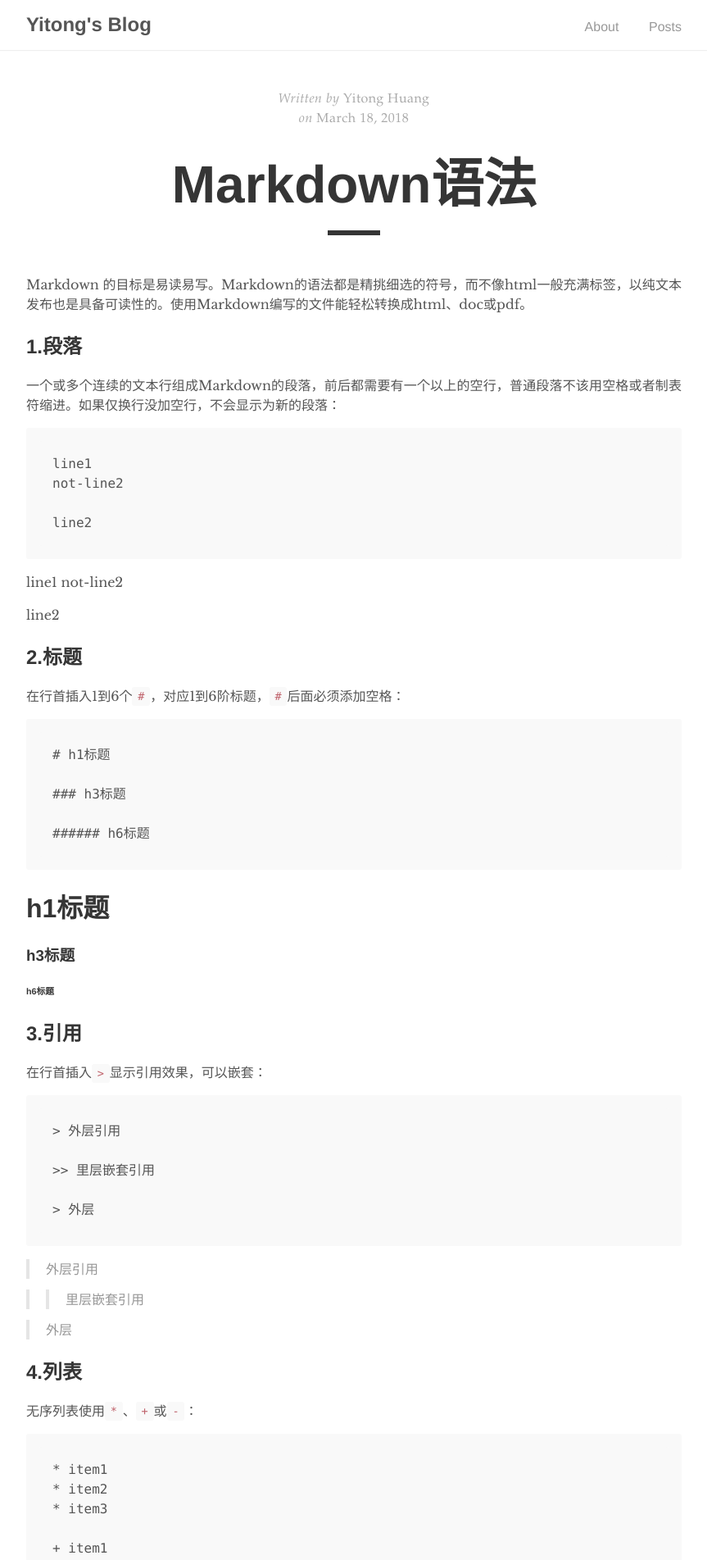
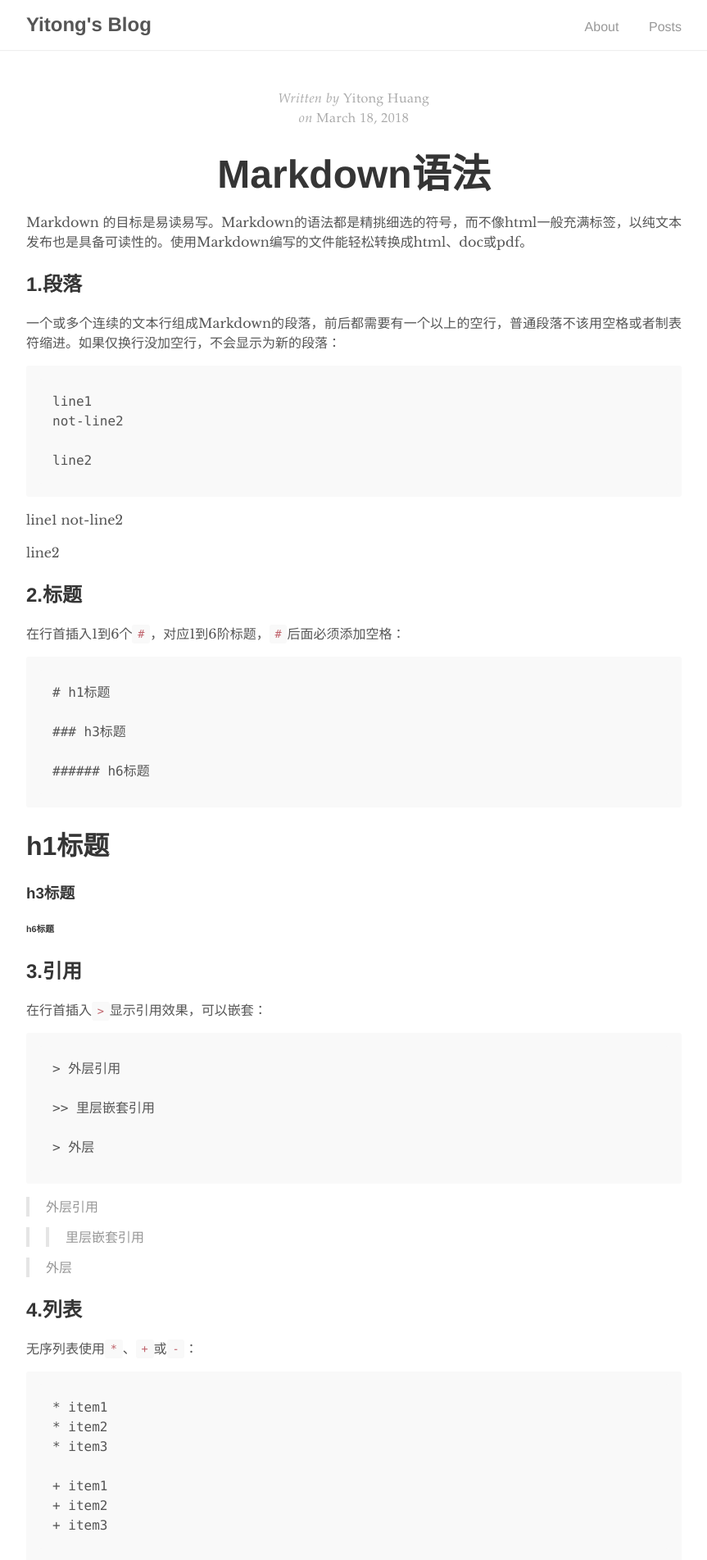
Before and after one commit to yitong-huang/blog, a Jekyll site: the page built from _posts/2018-03-18-markdown.md, in a window 1280 px wide. Shown: the top 1903 px of the page at 82% size, without its empty margins (208-1071 px from the left). Built offline with Jekyll 4.4.1, drawn with Linux system fonts in a browser that asks for light colours.

Commit message:
add LaTeX support, modify some css

```diff
--- a/_layouts/post.html
+++ b/_layouts/post.html
@@ -18,7 +18,7 @@ layout: default
   </div>
 
   <h1 class="post-title">{{ page.title }}</h1>
-  <div class="post-line"></div>
+  <!-- <div class="post-line"></div> -->
 
   {{ content }}
 
@@ -34,6 +34,10 @@ layout: default
 
   <a href="#" class="top">Top</a>
 </div>
+
+<!-- mathjax -->
+<script src='https://cdnjs.cloudflare.com/ajax/libs/mathjax/2.7.3/MathJax.js?config=TeX-AMS-MML_HTMLorMML' async></script>
+</script>
 
 <!-- mermaid -->
 <script src="/assets/mermaid.min.js"></script>
--- a/_sass/tale/_base.scss
+++ b/_sass/tale/_base.scss
@@ -63,3 +63,15 @@ img {
 td {
   vertical-align: top;
 }
+
+table{
+  border-left:1px solid #000000;border-top:1px solid #000000;
+  width: 100%;
+  word-wrap:break-word; word-break:break-all;
+}
+table th{
+  text-align:center;
+}
+table th,td{
+  border-right:1px solid #000000;border-bottom:1px solid #000000;
+}
--- a/_sass/tale/_post.scss
+++ b/_sass/tale/_post.scss
@@ -15,7 +15,7 @@
   &-title {
     color: $default-shade;
     font-family: $sans-serif;
-    font-size: 4rem;
+    font-size: 3rem;
     margin: 1rem 0;
     text-align: center;
   }
```
